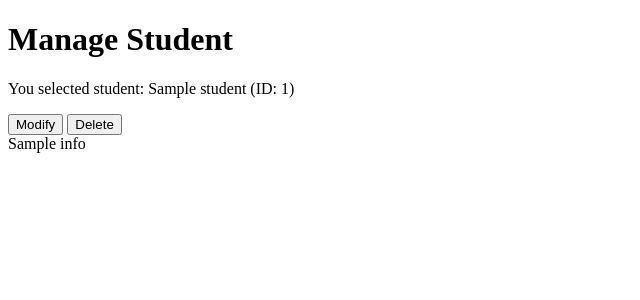
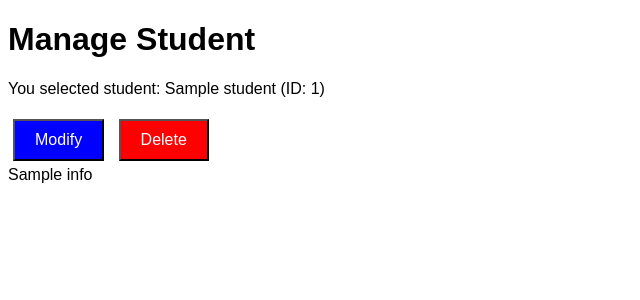
Before and after one commit to sarahpark2001/cs4111-project1, a Flask app: template webserver/templates/manage_student_confirm.html in a window 1280 px wide. Shown: the top 300 px of the page, without its empty margins (0-640 px from the left). Run offline with Flask 2, Linux system fonts and the light colour scheme; the template is opened without the code that fills it: most values are stand-ins (such as "Sample title", 1, 10 or a date in 2020); parts of the project's set-up code (start-up, migrations or seed data) failed here and were passed over.

Commit message:
Update manage_student_confirm.html to fix delete confirm

```diff
--- a/webserver/templates/manage_student_confirm.html
+++ b/webserver/templates/manage_student_confirm.html
@@ -4,30 +4,39 @@
     <meta charset="UTF-8">
     <meta name="viewport" content="width=device-width, initial-scale=1.0">
     <title>Confirm Manage Student</title>
+    <style>
+        body { font-family: Arial, sans-serif; }
+        .button { padding: 10px 20px; font-size: 16px; margin: 5px; cursor: pointer; }
+        .modify { background-color: blue; color: white; }
+        .delete { background-color: red; color: white; }
+        .confirm { background-color: red; color: white; }
+        .cancel { background-color: gray; color: white; }
+    </style>
 </head>
 <body>
     <h1>Manage Student</h1>
 
     <p>You selected student: {{ student.name }} (ID: {{ student.student_id }})</p>
 
-    <form method="POST" action="/manage_student_action">
-        <input type="hidden" name="student_id" value="{{ student.student_id }}">
+    {% if not action %}
+        <form method="POST" action="/manage_student_action">
+            <input type="hidden" name="student_id" value="{{ student.student_id }}">
 
-        <button type="submit" name="action" value="modify">Modify</button>
-        <button type="submit" name="action" value="delete">Delete</button>
-    </form>
+            <button type="submit" name="action" value="modify" class="button modify">Modify</button>
+            <button type="submit" name="action" value="delete" class="button delete">Delete</button>
+        </form>
+    {% elif action == 'delete' %}
+        <form method="POST" action="/manage_student_action">
+            <input type="hidden" name="student_id" value="{{ student.student_id }}">
+            <input type="hidden" name="action" value="confirm_delete">
+            <p>Are you sure? This action is not reversible.</p>
+            <button type="submit" name="confirm" value="yes" class="button confirm">Yes, delete</button>
+            <button type="submit" name="confirm" value="no" class="button cancel">Cancel</button>
+        </form>
+    {% endif %}
 
     {% if info %}
         <div class="alert-info">{{ info }}</div>
     {% endif %}
-
-    {% if action == 'delete' %}
-        <form method="POST" action="/manage_student_action">
-            <input type="hidden" name="student_id" value="{{ student.student_id }}">
-            <p>Are you sure? This action is not reversible.</p>
-            <button type="submit" name="confirm" value="yes">Yes, delete</button>
-            <button type="submit" name="confirm" value="no">Cancel</button>
-        </form>
-    {% endif %}
 </body>
 </html>
```
